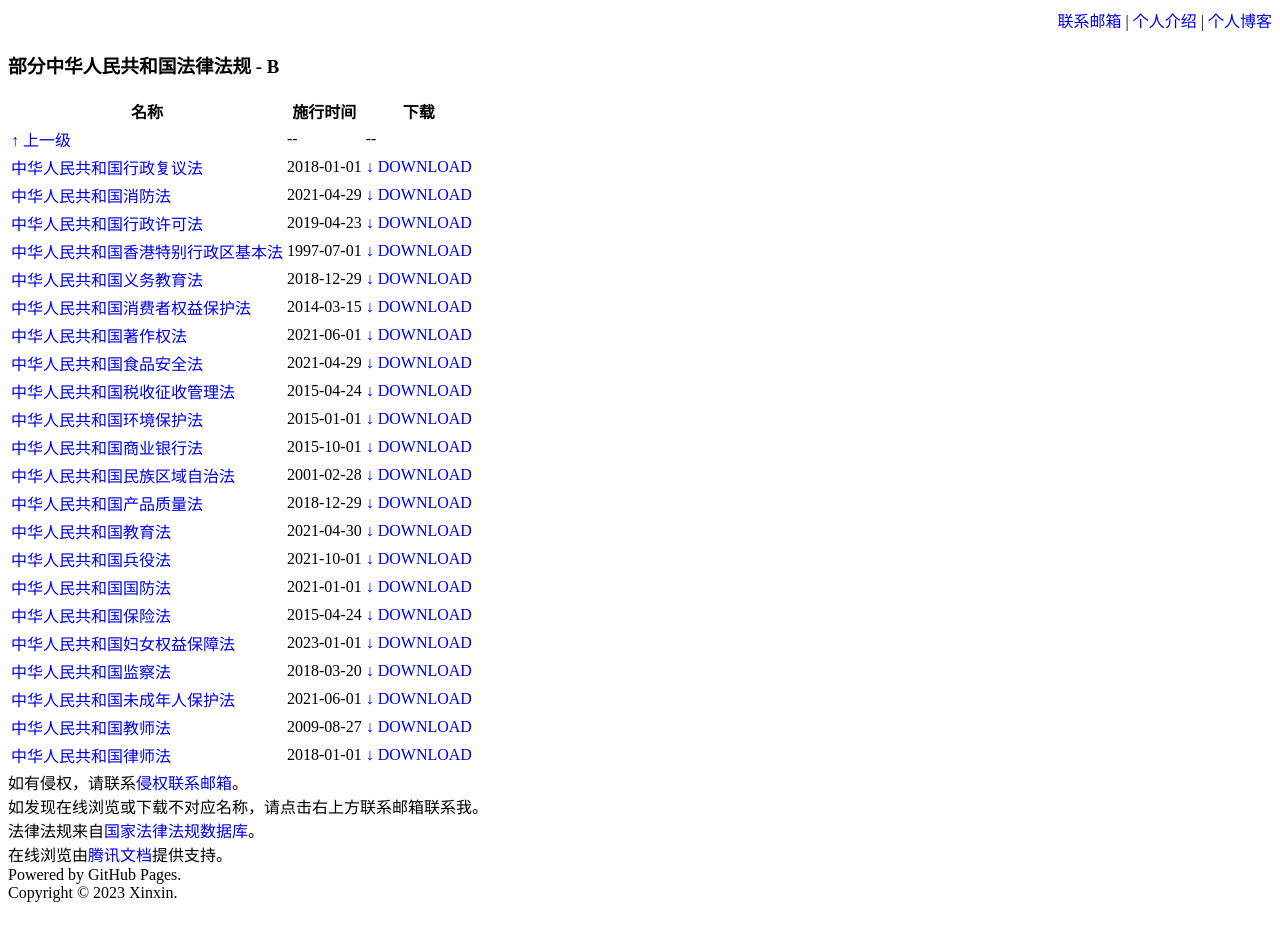
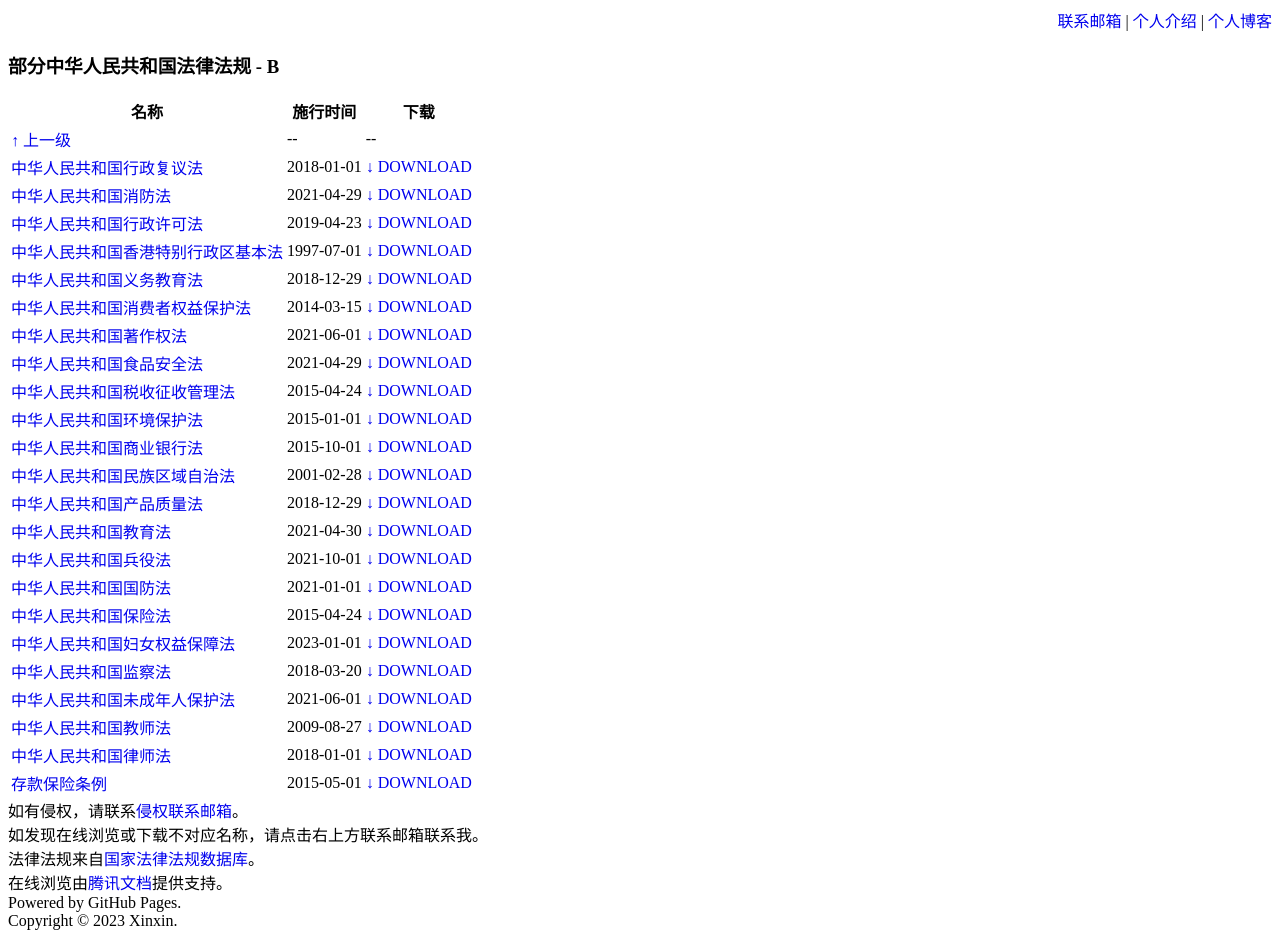
Before and after one commit to xinxin2021/law, a plain HTML site: page B.html in a window 1280 px wide. Before the commit the page ends 910 px from the top, so only its background shows below. Drawn offline with Linux system fonts and the light colour scheme.

Commit message:
Update B.html

```diff
--- a/B.html
+++ b/B.html
@@ -134,6 +134,11 @@
                     <td>2018-01-01</td>
                     <td><a href="https://xinxinf.lanzouf.com/i9gML0l26zza">↓ DOWNLOAD</a></td>
                 </tr>
+                <tr>
+                    <td><a href="https://docs.qq.com/pdf/DUmRIZnVzZk1pS3dZ">存款保险条例</a></td>
+                    <td>2015-05-01</td>
+                    <td><a href="https://xinxinf.lanzouf.com/icTJ50lh35wj">↓ DOWNLOAD</a></td>
+                </tr>
             </table>
         </div>
         <footer>
```
